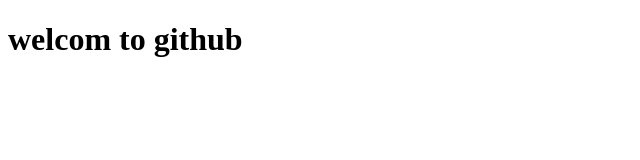
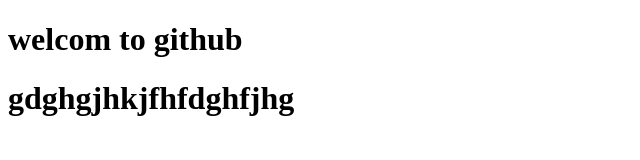
Before and after one commit to DINESH9524469395/GIT-Class, a plain HTML site: page classic .html in a window 1280 px wide. Shown: the whole page, without its empty margins (0-640 px from the left). Drawn offline with Linux system fonts and the light colour scheme.

Commit message:
ghjghjghg

```diff
--- a/classic .html
+++ b/classic .html
@@ -7,5 +7,6 @@
 </head>
 <body>
     <h1>welcom to github</h1>
+    <h1>gdghgjhkjfhfdghfjhg</h1>
 </body>
 </html>
```
